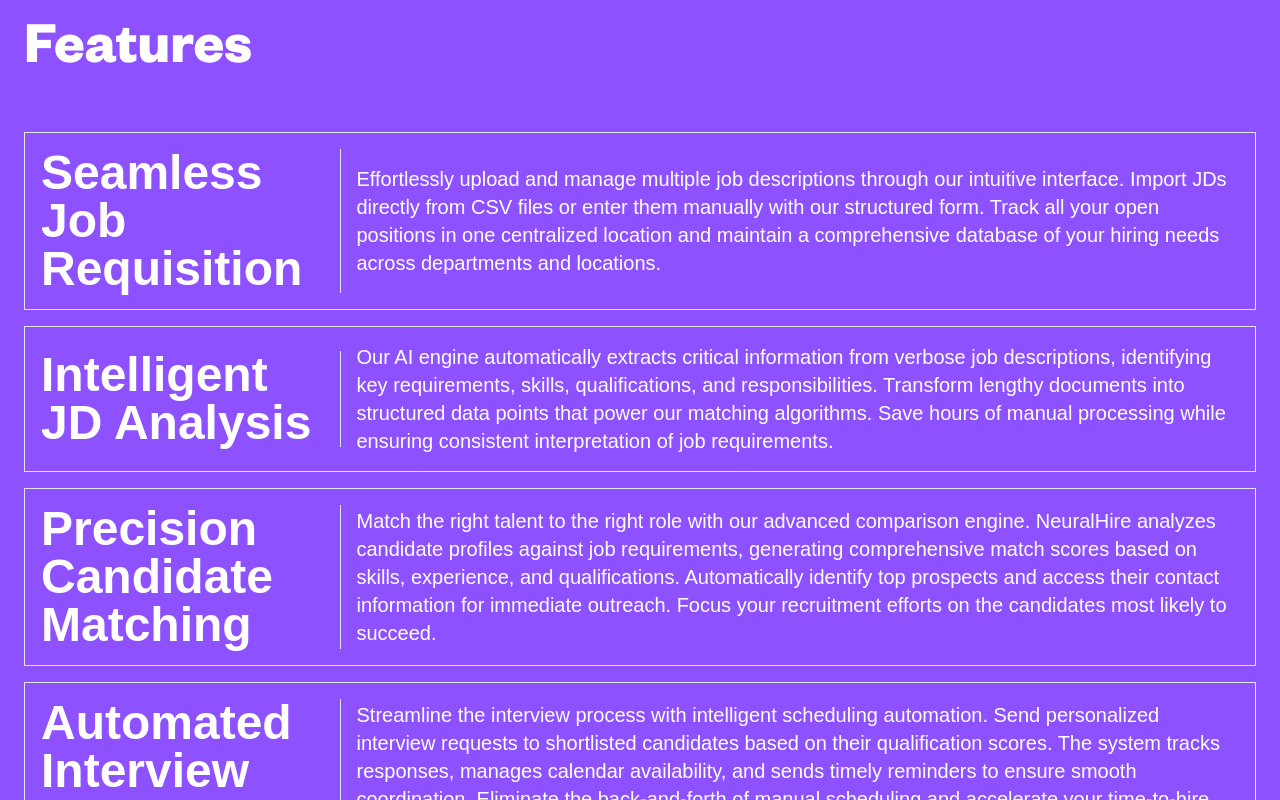
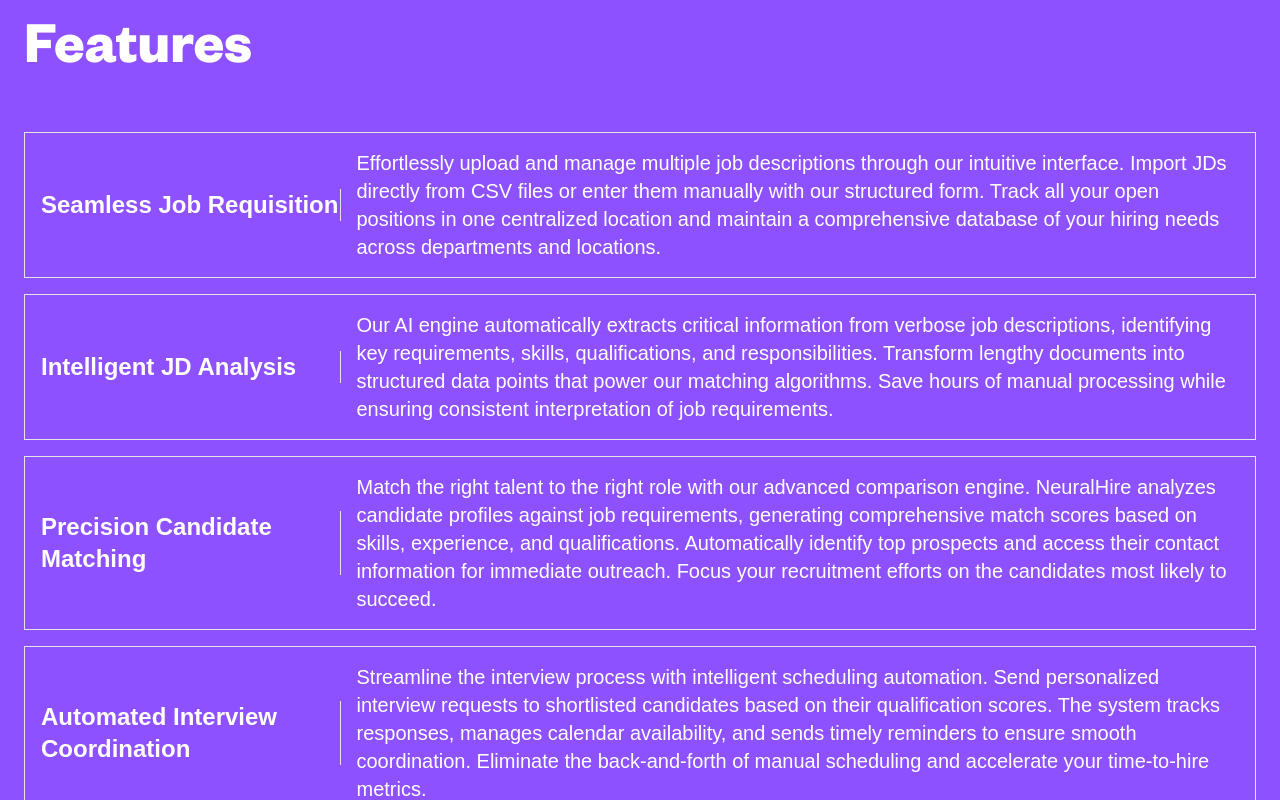
Before and after one commit to 19Doors/NeuralHire, a Next.js app: page / in a window 1280 px wide. Shown: the part 868-1668 px from the top of the page. Built offline with nearby package versions, Linux system fonts and the light colour scheme.

Commit message:
Frontend-fixFeatures

```diff
--- a/src/app/page.tsx
+++ b/src/app/page.tsx
@@ -115,7 +115,7 @@ function Features() {
             variants={featureVariants}
             className="flex flex-col md:flex-row p-4 border gap-x-4 justify-center items-center"
           >
-            <h1 className="md:min-w-1/4 md:border-r font-bold font-spaceG text-3xl lg:text-5xl text-wrap">{feature.heading}</h1>
+            <h1 className="md:min-w-1/4 md:border-r font-bold font-spaceG text-3xl lg:text-2xl text-wrap">{feature.heading}</h1>
             <p className="font-inter text-sm lg:text-xl">{feature.body}</p>
           </motion.div>
         );
```
